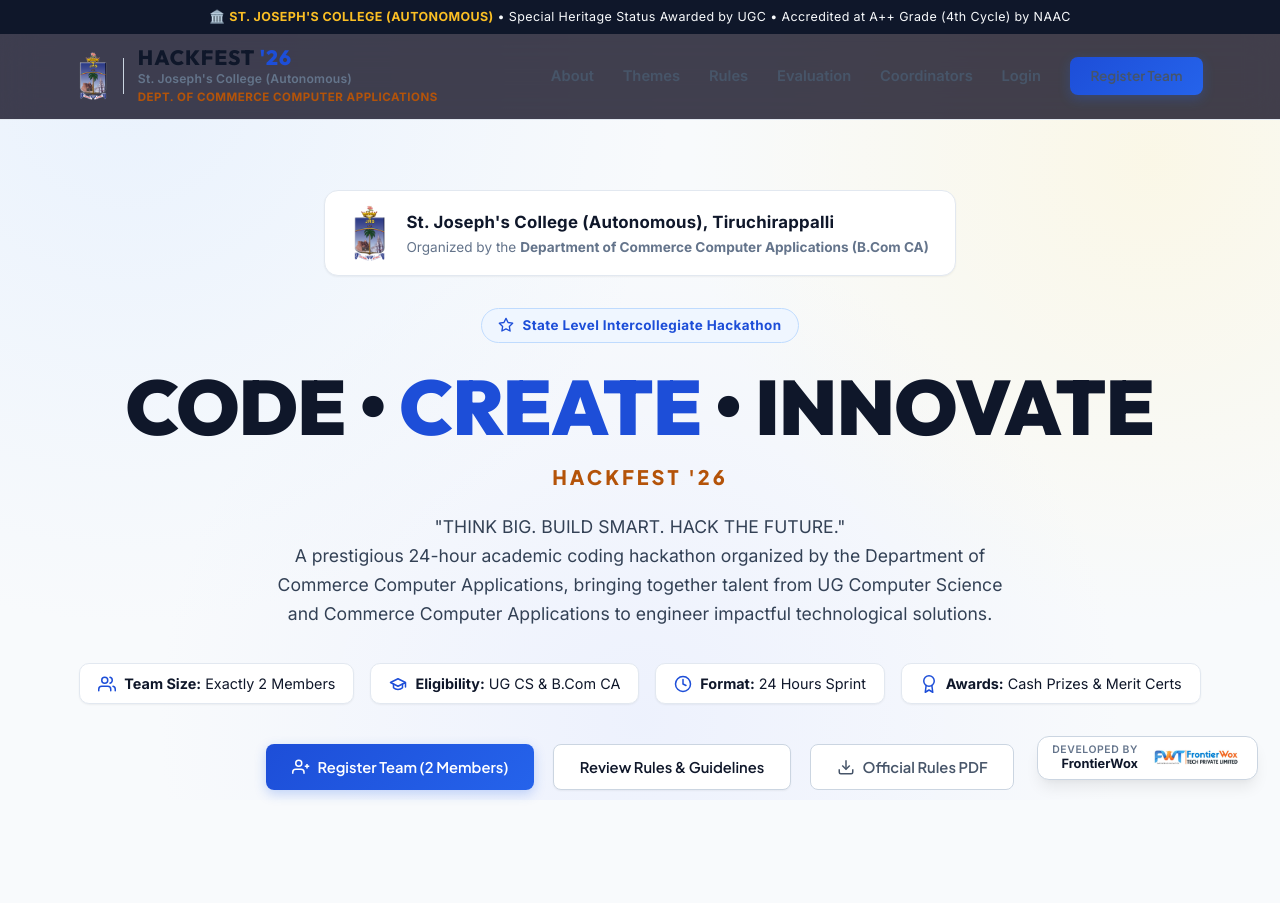
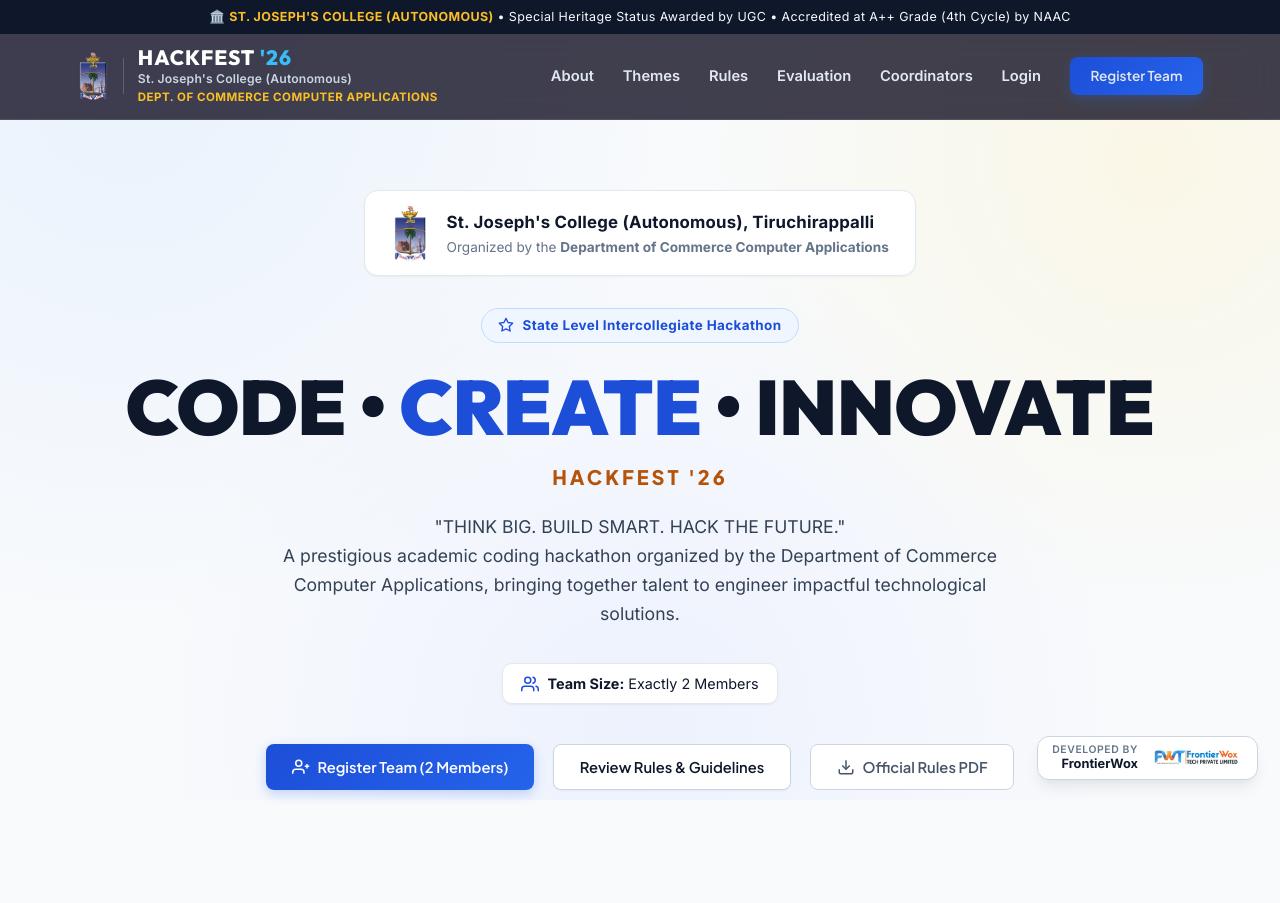
Before and after one commit to ajayjames027/com_ca, a PHP site: page / in a window 1280 px wide. Shown: the top 903 px of the page. Run offline with PHP 8.4, Linux system fonts and the light colour scheme.

Commit message:
Update: removed specified pills and (B.Com CA) suffix; styled navbar to academic navy

```diff
--- a/dashboard.html
+++ b/dashboard.html
@@ -126,7 +126,7 @@
                         <div class="pass-college-titles">
                             <div class="pass-institution">ST. JOSEPH'S COLLEGE (AUTONOMOUS)</div>
                             <div style="font-size: 0.72rem; color: #64748b; font-weight: 500;">Tiruchirappalli - 620 002, Tamil Nadu</div>
-                            <div class="pass-dept-line">DEPARTMENT OF COMMERCE COMPUTER APPLICATIONS (B.COM CA)</div>
+                            <div class="pass-dept-line">DEPARTMENT OF COMMERCE COMPUTER APPLICATIONS</div>
                         </div>
                     </div>
 
--- a/index.html
+++ b/index.html
@@ -44,7 +44,7 @@
             <img src="college_logo.png" alt="SJC Logo">
             <div class="hero-college-text">
                 <h4>St. Joseph's College (Autonomous), Tiruchirappalli</h4>
-                <p>Organized by the <strong>Department of Commerce Computer Applications (B.Com CA)</strong></p>
+                <p>Organized by the <strong>Department of Commerce Computer Applications</strong></p>
             </div>
         </div>
 
@@ -63,25 +63,13 @@
 
         <p class="hero-desc">
             "THINK BIG. BUILD SMART. HACK THE FUTURE."<br>
-            A prestigious 24-hour academic coding hackathon organized by the Department of Commerce Computer Applications, bringing together talent from UG Computer Science and Commerce Computer Applications to engineer impactful technological solutions.
+            A prestigious academic coding hackathon organized by the Department of Commerce Computer Applications, bringing together talent to engineer impactful technological solutions.
         </p>
 
         <div class="hero-feature-pills">
             <div class="feature-pill">
                 <svg viewBox="0 0 24 24" fill="none" stroke="currentColor" stroke-width="2" stroke-linecap="round" stroke-linejoin="round"><path d="M17 21v-2a4 4 0 0 0-4-4H5a4 4 0 0 0-4 4v2"></path><circle cx="9" cy="7" r="4"></circle><path d="M23 21v-2a4 4 0 0 0-3-3.87"></path><path d="M16 3.13a4 4 0 0 1 0 7.75"></path></svg>
                 <span><strong>Team Size:</strong> Exactly 2 Members</span>
-            </div>
-            <div class="feature-pill">
-                <svg viewBox="0 0 24 24" fill="none" stroke="currentColor" stroke-width="2" stroke-linecap="round" stroke-linejoin="round"><path d="M22 10v6M2 10l10-5 10 5-10 5z"></path><path d="M6 12v5c3 3 9 3 12 0v-5"></path></svg>
-                <span><strong>Eligibility:</strong> UG CS &amp; B.Com CA</span>
-            </div>
-            <div class="feature-pill">
-                <svg viewBox="0 0 24 24" fill="none" stroke="currentColor" stroke-width="2" stroke-linecap="round" stroke-linejoin="round"><circle cx="12" cy="12" r="10"></circle><polyline points="12 6 12 12 16 14"></polyline></svg>
-                <span><strong>Format:</strong> 24 Hours Sprint</span>
-            </div>
-            <div class="feature-pill">
-                <svg viewBox="0 0 24 24" fill="none" stroke="currentColor" stroke-width="2" stroke-linecap="round" stroke-linejoin="round"><circle cx="12" cy="8" r="7"></circle><polyline points="8.21 13.89 7 23 12 20 17 23 15.79 13.88"></polyline></svg>
-                <span><strong>Awards:</strong> Cash Prizes &amp; Merit Certs</span>
             </div>
         </div>
 
@@ -198,7 +186,7 @@
                 </div>
                 <ul>
                     <li><strong>Each team must consist of exactly two members.</strong></li>
-                    <li>Students from <strong>UG Computer Science</strong> and <strong>Commerce Computer Applications (B.Com CA / CS)</strong> are eligible to participate.</li>
+                    <li>Students from <strong>UG Computer Science</strong> and <strong>Commerce Computer Applications</strong> are eligible to participate.</li>
                     <li>Teams may consist of students from the same department or a combination of students from both departments, subject to organizers' approval.</li>
                     <li>Each team must register with a unique team name.</li>
                     <li>Each participant can be a member of <strong>only one team</strong>.</li>
@@ -406,7 +394,7 @@
                     <h4>St. Joseph's College (Autonomous)</h4>
                     <p>Tiruchirappalli - 620 002, Tamil Nadu, India</p>
                     <p style="margin-top: 4px; font-size: 0.8rem; color: var(--academic-gold); font-weight: 700;">
-                        Organized by the Department of Commerce Computer Applications (B.Com CA)
+                        Organized by the Department of Commerce Computer Applications
                     </p>
                 </div>
             </div>
--- a/style.css
+++ b/style.css
@@ -84,7 +84,7 @@ body {
   color: #fbbf24;
 }
 
-/* Clean Professional Navigation (Light) */
+/* Clean Professional Navigation (Academic Royal Navy) */
 nav {
   position: sticky;
   top: 0;
@@ -94,11 +94,11 @@ nav {
   justify-content: space-between;
   align-items: center;
   z-index: 1000;
-  background: rgba(255, 255, 255, 0.94);
+  background: #0f172a;
   backdrop-filter: blur(16px);
   -webkit-backdrop-filter: blur(16px);
-  border-bottom: 1px solid var(--border-subtle);
-  box-shadow: 0 2px 10px rgba(0, 0, 0, 0.03);
+  border-bottom: 1px solid rgba(255, 255, 255, 0.1);
+  box-shadow: 0 4px 16px rgba(15, 23, 42, 0.18);
   transition: all 0.3s ease;
 }
 
@@ -117,7 +117,7 @@ nav {
 .brand-divider {
   width: 1px;
   height: 36px;
-  background: var(--border-strong);
+  background: rgba(255, 255, 255, 0.18);
 }
 
 .brand-details {
@@ -129,25 +129,25 @@ nav {
   font-family: 'Outfit', sans-serif;
   font-size: 1.3rem;
   font-weight: 800;
-  color: var(--text-main);
+  color: #ffffff;
   letter-spacing: 1px;
   line-height: 1.1;
 }
 
 .brand-title span.year {
-  color: var(--primary);
+  color: #38bdf8;
 }
 
 .brand-college {
   font-size: 0.76rem;
   font-weight: 600;
-  color: var(--text-muted);
+  color: #cbd5e1;
   letter-spacing: 0.2px;
 }
 
 .brand-dept {
   font-size: 0.72rem;
-  color: var(--academic-gold);
+  color: #fbbf24;
   font-weight: 700;
   text-transform: uppercase;
   letter-spacing: 0.5px;
@@ -160,7 +160,7 @@ nav {
 }
 
 .nav-links a {
-  color: var(--text-sub);
+  color: #e2e8f0;
   text-decoration: none;
   font-weight: 600;
   font-size: 0.92rem;
@@ -169,7 +169,7 @@ nav {
 }
 
 .nav-links a:hover {
-  color: var(--primary);
+  color: #38bdf8;
 }
 
 .nav-links a::after {
@@ -179,12 +179,24 @@ nav {
   height: 2px;
   bottom: -4px;
   left: 0;
-  background: var(--primary);
+  background: #38bdf8;
   transition: width 0.25s ease;
 }
 
 .nav-links a:hover::after {
   width: 100%;
+}
+
+.nav-links .btn-outline {
+  background: rgba(255, 255, 255, 0.08);
+  color: #ffffff;
+  border-color: rgba(255, 255, 255, 0.2);
+}
+
+.nav-links .btn-outline:hover {
+  background: rgba(255, 255, 255, 0.16);
+  border-color: #38bdf8;
+  color: #38bdf8;
 }
 
 /* Professional Buttons */
```
Also changed, not shown: DEPLOYMENT.md (+1 -1 lines), register.html (+4 -4 lines).
